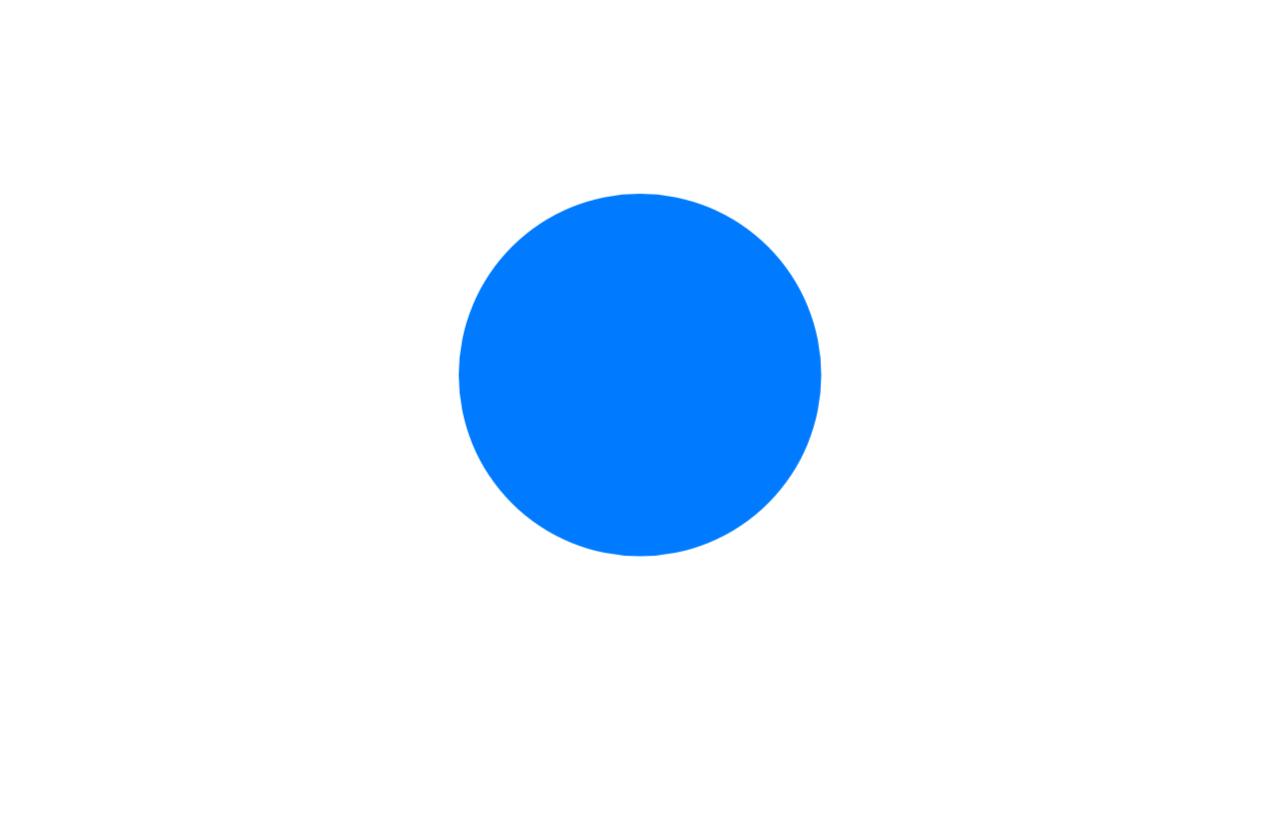
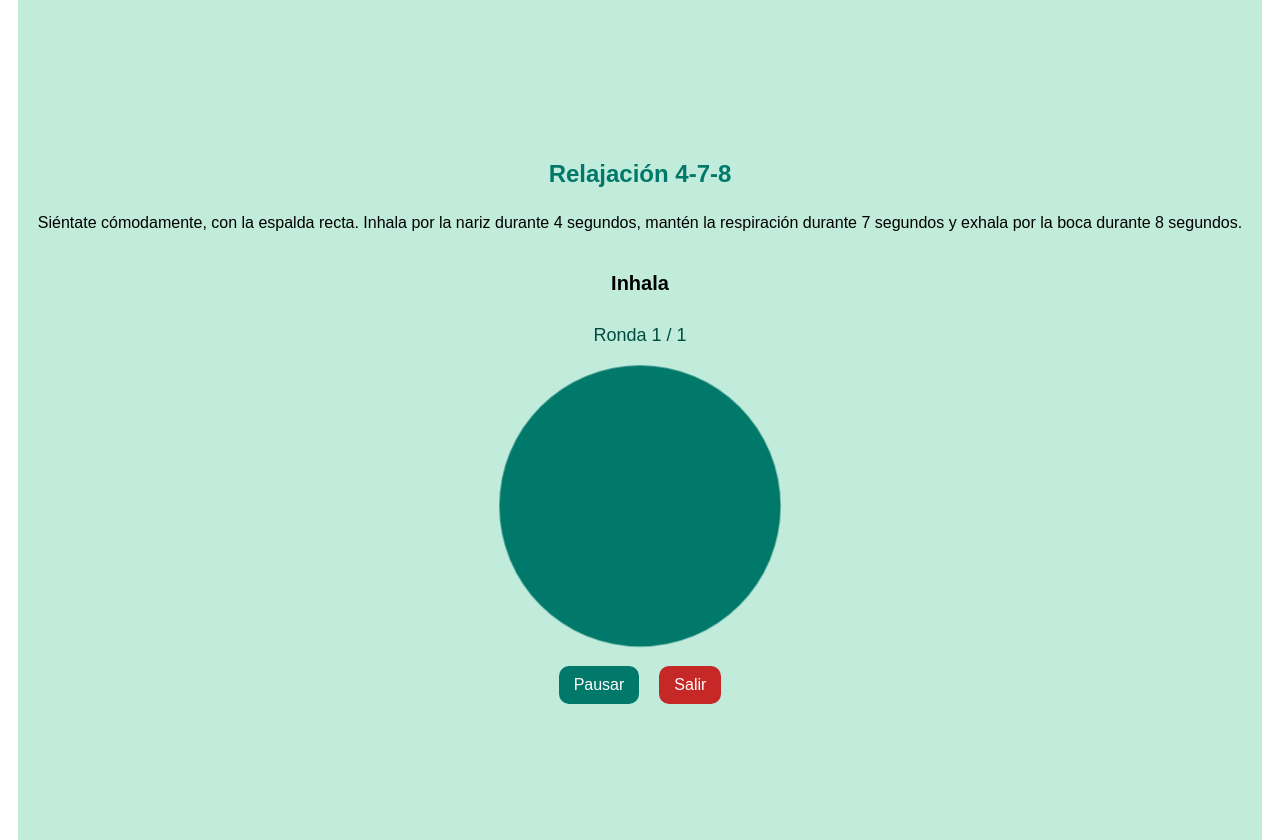
Before and after one commit to AlejandroGarciaMenor/TFG_GISI, a React (Create React App) app in the folder frontend/: page /minijuego-respiracion in a window 1280 px wide. Both pictures are taken after a click on the button "Comenzar Minijuego". Before the commit the page ends 800 px from the top, so only its background shows below. Built offline with nearby package versions, Linux system fonts and the light colour scheme.

Commit message:
mejoras en la dinamica y apariencia minijuego 4-7-8

```diff
--- a/frontend/src/MinijuegoRespiracion478.js
+++ b/frontend/src/MinijuegoRespiracion478.js
@@ -1,6 +1,6 @@
 import React, {useEffect, useState} from "react";
+import { useNavigate } from "react-router-dom";
 import './styles/MinijuegoRespiracion478.css';
-
 
 const pasos = [
     {nombre: "Inhala", duracion: 4000},
@@ -13,11 +13,16 @@ const MinijuegoRespiracion478 = () => {
     const [pasoIndex, setPasoIndex] = useState(0);
     const [esActivo, setEsActivo] = useState(false);
     const [tipoCirculo, setTipoCirculo] = useState('');
+    const [ronda, setRondas] = useState(1);
+    const [numeroRondas, setNumeroRondas] = useState(1);
+    const [pausado, setPausado] = useState(false);
+
+    const navigate = useNavigate();
 
     // temporizador para controlar el paso del juego
     useEffect(() => {
         let temporizador;
-        if(esActivo){
+        if(esActivo && !pausado){
             const pasoActual = pasos[pasoIndex];
             if(pasoIndex === 0) setTipoCirculo('aumentar');
             if(pasoIndex === 1) setTipoCirculo('mantener');
@@ -25,23 +30,66 @@ const MinijuegoRespiracion478 = () => {
 
             temporizador = setTimeout(() => {
                 const siguienteIndex = (pasoIndex + 1) % pasos.length;
+
+                if(siguienteIndex === 0){
+                    if(ronda < numeroRondas){
+                        setRondas(ronda + 1);
+                    } else {
+                        setEsActivo(false);
+                        return;
+                    }
+                }
+
                 setPasoIndex(siguienteIndex);
             }, pasoActual.duracion);
         }
         return () => clearTimeout(temporizador);
-    }, [pasoIndex, esActivo]); // tiene que cambiar el paso o estar activo
+    }, [pasoIndex, esActivo, pausado]); // tiene que cambiar el paso o estar activo
 
     const comenzarRespiracion = () => {
         setEsActivo(true);
         setPasoIndex(0);
+        setRondas(1);
     };
+
+    const pausarOReanudar = () => {
+        setPausado(!pausado);
+    }
+
+    const salir = () => {
+        setEsActivo(false);
+        setPasoIndex(0);
+        setRondas(1);
+        navigate('/perfil-usuario');
+    }
 
     return (
         <div className="minijuego-container">
+            <h3 className="minijuego-titulo">Relajación 4-7-8</h3>
+            <p className="minijuego-instrucciones">Siéntate cómodamente, con la espalda recta. Inhala por la nariz durante 4 segundos, mantén la respiración durante 7 segundos y exhala por la boca durante 8 segundos.</p>
+            {!esActivo && (
+                <div className="configuracion-rondas">
+                    <label htmlFor="numero-rondas">Número de rondas:</label>
+                    <input id="numero-rondas" type="number" min="1" max="10" value={numeroRondas} onChange={(e) => setNumeroRondas(e.target.value)} />
+                </div>
+            )}
+
+            {esActivo && !pausado && <p className="texto-respiracion">{pasos[pasoIndex].nombre}</p>}
+            {esActivo && <p className="texto-ronda">Ronda {ronda} / {numeroRondas}</p>}
+
             <div className={`circulo-respiracion ${tipoCirculo}`}></div>
-            <p className="texto-respiracion">{pasos[pasoIndex].nombre}</p>
+
             { !esActivo && (
                 <button className="boton-comenzar-minijuego" onClick={comenzarRespiracion}>Comenzar Minijuego</button>
+            )}
+
+            { esActivo && (
+                <div className="botones-control">
+                    <button className="boton-control" onClick={pausarOReanudar}>
+                        {pausado ? 'Reanudar' : 'Pausar'}
+                    </button>
+                    <button className="boton-control salir" onClick={salir}>Salir</button>
+                </div>
             )}
         </div>
     );
--- a/frontend/src/styles/MinijuegoRespiracion478.css
+++ b/frontend/src/styles/MinijuegoRespiracion478.css
@@ -1,41 +1,109 @@
 .minijuego-container {
     display: flex;
     flex-direction: column;
-    background: #e0f7fa;
+    background: #c1ebda;
+    align-items: center;
+    justify-content: center;
+    height: 100vh;
+    padding: 20px;
+}
+
+.minijuego-titulo {
+    font-size: 24px;
+    font-weight: bold;
+    margin-bottom: 10px;
+    color: #00796b;
+}
+
+.minijuego-instrucciones {
+    font-size: 16px;
+    text-align: center;
+    margin-bottom: 20px;
 }
 
 .circulo-respiracion{
     width: 200px;
     height: 200px;
+    margin-top: 40px;
     border-radius: 50%;
-    background: #007bff;
     transition: all ease-in-out;
 }
 
 .aumentar{
-    transform: scale(2); /*aumento de la escala*/
+    transform: scale(1.5); /*aumento de la escala*/
     transition: transform 4s ease-in-out; /*transicion de 4s en el aumento*/
+    background: #00796b;
 }
 
 .mantener{
-    transform: scale(2);
+    transform: scale(1.5);
+    background: #c24c4a;
 }
 
 .contraer{
     transform: scale(1); /*vuelve a la escala original*/
     transition: transform 8s ease-in-out;
+    background: #8ed1d6;
 }
 
-.texto-respiracion{
-    color: black;
+.texto-respiracion {
+    font-size: 20px;
+    font-weight: bold;
+    margin-bottom: 20px;
+    text-align: center;
 }
+
 
 .boton-comenzar-minijuego{
     margin-top: 30px;
     padding: 10px 20px;
     border: none;
     color: white;
-    background-color: #007bff;
+    background-color: #00796b;
     border-radius: 10px;
     cursor: pointer;
 }
+
+.configuracion-rondas {
+    text-align: center;
+}
+
+.configuracion-rondas label {
+    margin-right: 10px;
+    color: #00796b;
+}
+
+.configuracion-rondas input {
+    width: 30px;
+    padding: 5px;
+    text-align: center;
+    border: 2px solid #00796b;
+    border-radius: 5px;
+}
+
+.texto-ronda {
+    font-size: 18px;
+    margin-top: 10px;
+    margin-bottom: 20px;
+    color: #004d40;
+}
+
+.botones-control {
+    display: flex;
+    gap: 20px;
+    margin-top: 60px;
+}
+
+.boton-control {
+    padding: 10px 15px;
+    font-size: 16px;
+    border: none;
+    border-radius: 10px;
+    background-color: #00796b;
+    color: white;
+    cursor: pointer;
+}
+
+.boton-control.salir {
+    background-color: #c62828;
+}
```
